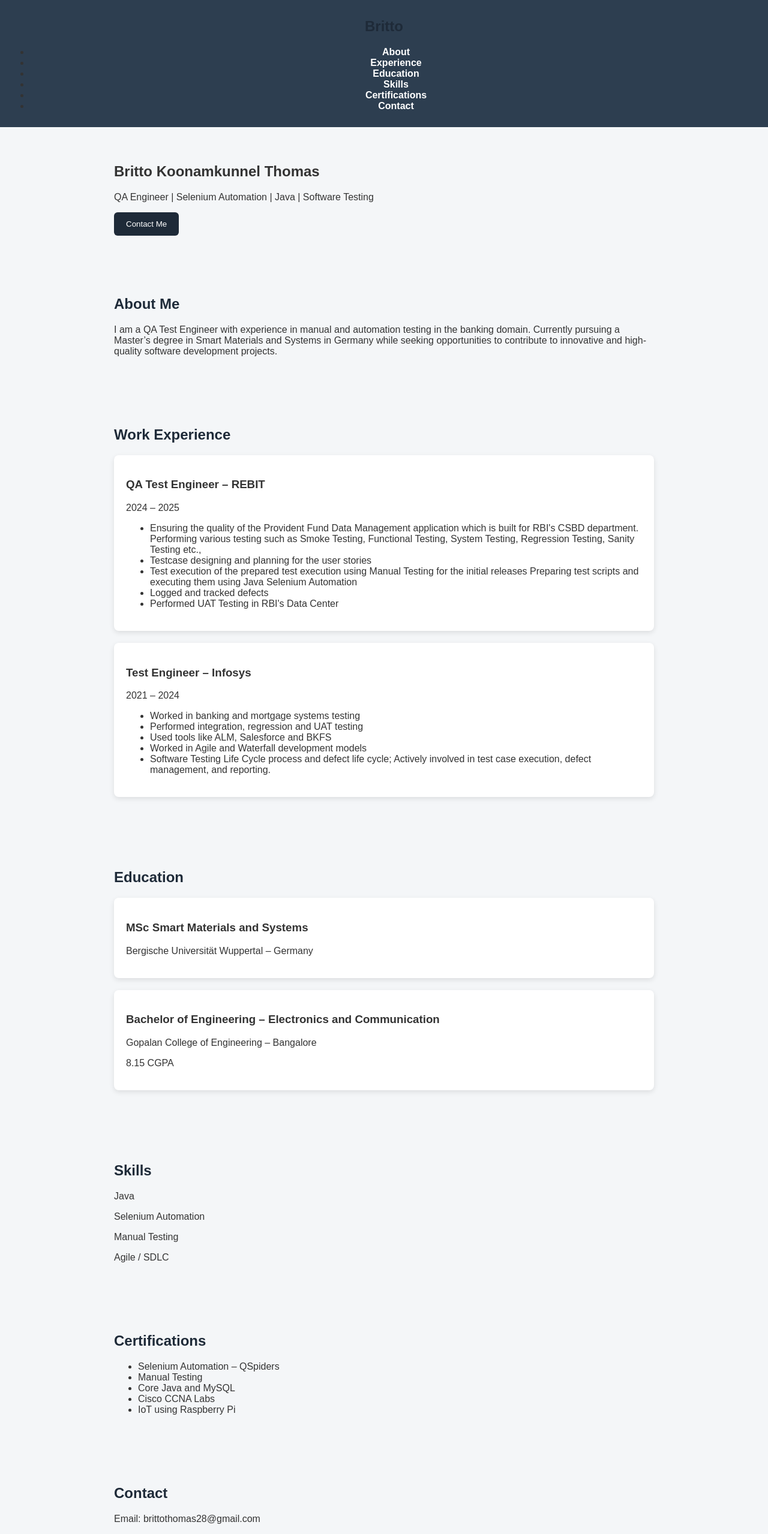
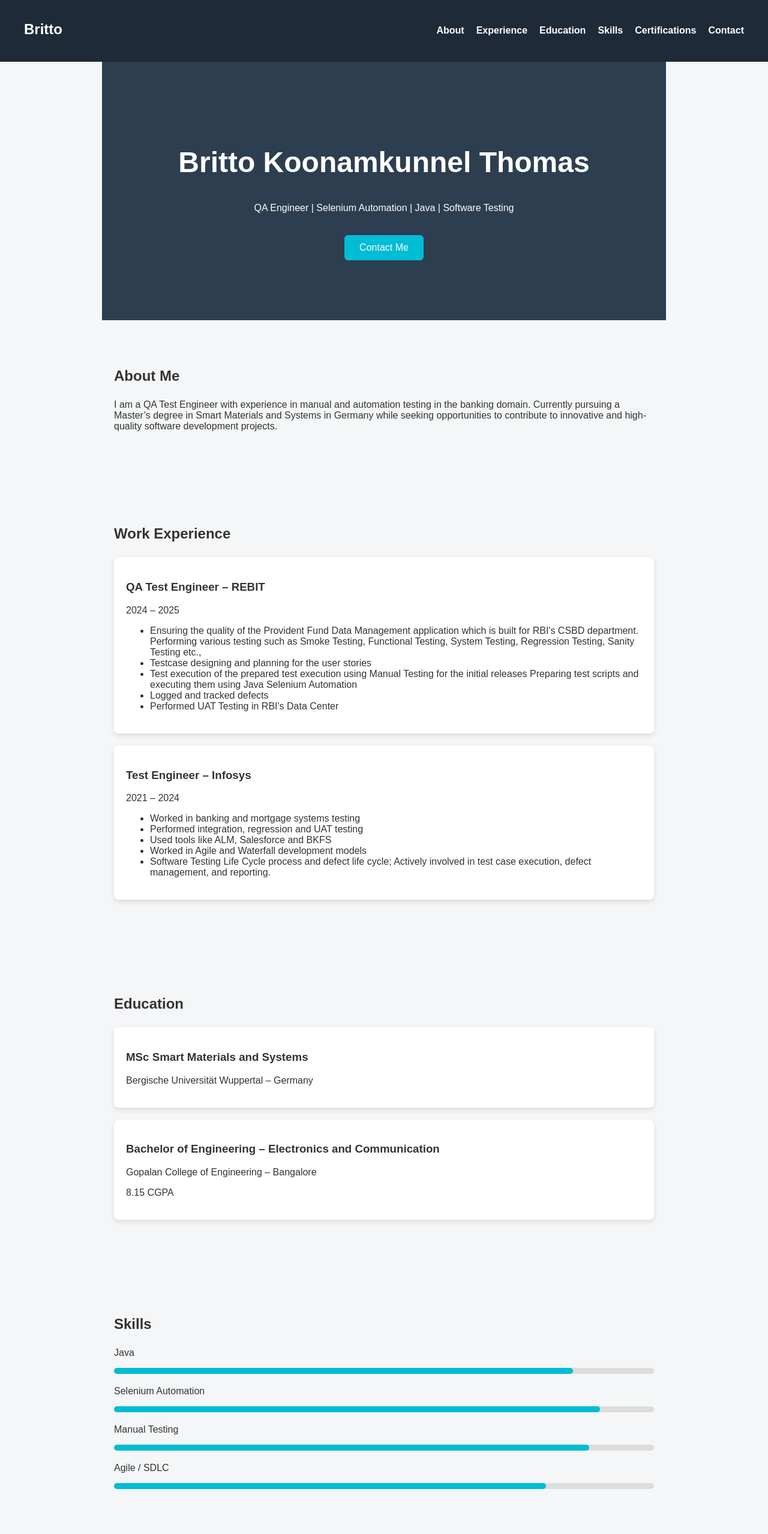
Before and after one commit to BrittoKThomas/Britto_Koonamkunnel_Thomas_Portfolio, a plain HTML site: page index.html in a window 1280 px wide. Shown: the top 2558 px of the page at 60% size. Drawn offline with Linux system fonts and the light colour scheme; files that its build step writes are made by us from their sources.

Commit message:
Update style.css

```diff
--- a/css/style.css
+++ b/css/style.css
@@ -5,81 +5,117 @@ background:#f4f6f8;
 color:#333;
 }
 
-header{
+/* NAVBAR */
+
+nav{
+display:flex;
+justify-content:space-between;
+align-items:center;
 background:#1e2a38;
+padding:15px 40px;
 color:white;
-padding:40px;
-text-align:center;
 }
 
-nav{
-background:#2d3e50;
-text-align:center;
-padding:10px;
+nav ul{
+list-style:none;
+display:flex;
 }
 
-nav a{
+nav ul li{
+margin-left:20px;
+}
+
+nav ul li a{
 color:white;
-margin:15px;
 text-decoration:none;
 font-weight:bold;
 }
 
-nav a:hover{
+nav ul li a:hover{
 color:#00bcd4;
 }
 
+/* HERO */
+
+.hero{
+text-align:center;
+padding:100px 20px;
+background:#2d3e50;
+color:white;
+}
+
+.hero h1{
+font-size:48px;
+}
+
+.hero button{
+margin-top:20px;
+padding:12px 25px;
+border:none;
+background:#00bcd4;
+color:white;
+font-size:16px;
+cursor:pointer;
+border-radius:6px;
+}
+
+/* SECTIONS */
+
 section{
-padding:40px;
 max-width:900px;
 margin:auto;
+padding:60px 20px;
 }
 
 h2{
-margin-bottom:20px;
-color:#1e2a38;
+margin-bottom:25px;
 }
+
+/* CARDS */
 
 .card{
 background:white;
 padding:20px;
 margin-bottom:20px;
 border-radius:8px;
-box-shadow:0 3px 8px rgba(0,0,0,0.1);
+box-shadow:0 4px 10px rgba(0,0,0,0.1);
 }
 
-.skills{
-display:flex;
-flex-wrap:wrap;
-gap:10px;
-list-style:none;
-padding:0;
+/* SKILLS */
+
+.skill{
+margin-bottom:20px;
 }
 
-.skills li{
-background:#00bcd4;
-color:white;
-padding:8px 15px;
+.bar{
+height:10px;
+background:#ddd;
 border-radius:20px;
 }
 
-button{
-background:#1e2a38;
-color:white;
-padding:12px 20px;
-border:none;
-border-radius:6px;
-cursor:pointer;
+.progress{
+height:10px;
+border-radius:20px;
 }
 
-button:hover{
-background:#00bcd4;
+.java{width:85%; background:#00bcd4;}
+.selenium{width:90%; background:#00bcd4;}
+.testing{width:88%; background:#00bcd4;}
+.agile{width:80%; background:#00bcd4;}
+
+/* CERTIFICATIONS */
+
+.certs{
+list-style:square;
+padding-left:20px;
 }
+
+/* FOOTER */
 
 footer{
 text-align:center;
-padding:20px;
 background:#1e2a38;
 color:white;
+padding:20px;
 margin-top:40px;
 }
```
